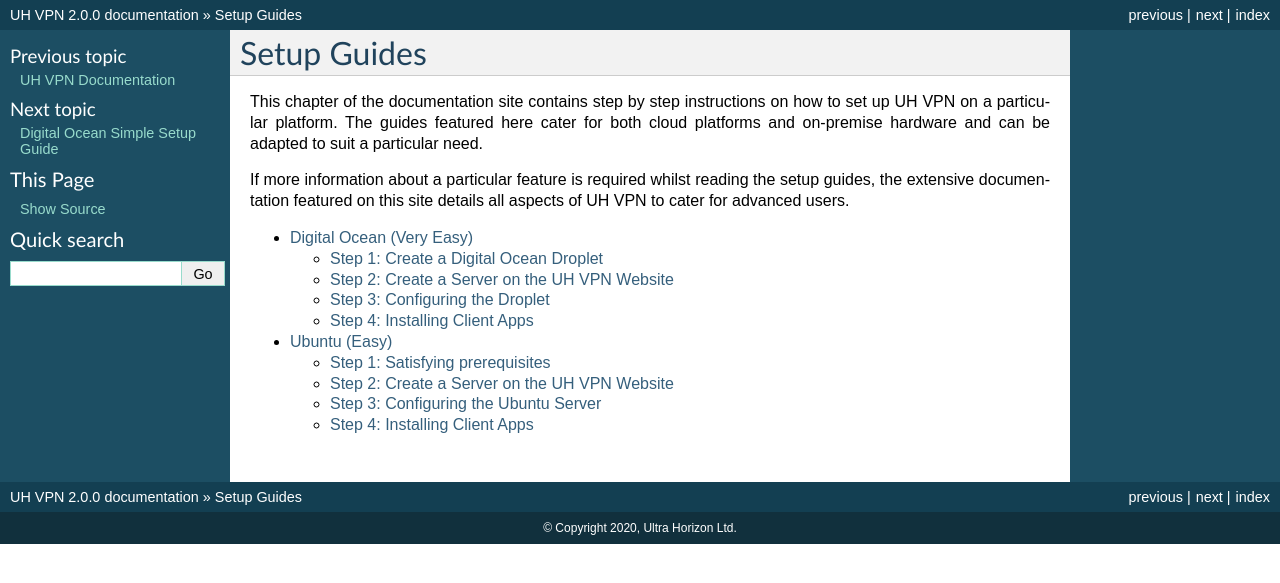
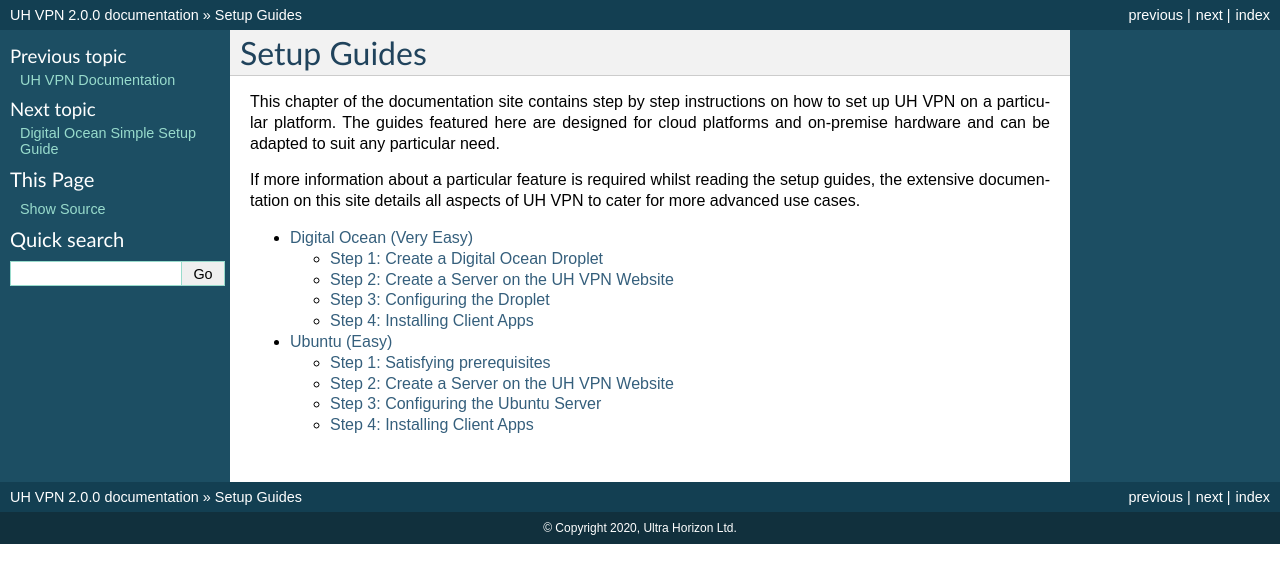
Before and after one commit to ultrahorizon/UH-VPN-Docs, a Sphinx documentation site: the page built from source/setup-guides/index.rst, in a window 1280 px wide. Shown: the top 583 px of the page. Built offline with Sphinx 7.4.7, drawn with Linux system fonts in a browser that asks for light colours.

Commit message:
Update setup guides main page

```diff
--- a/source/setup-guides/index.rst
+++ b/source/setup-guides/index.rst
@@ -2,11 +2,11 @@
 ~~~~~~~~~~~~
 
 This chapter of the documentation site contains step by step instructions on how to set up UH VPN on a particular
-platform. The guides featured here cater for both cloud platforms and on-premise hardware and can be adapted
-to suit a particular need.
+platform. The guides featured here are designed for cloud platforms and on-premise hardware and can be adapted
+to suit any particular need.
 
 If more information about a particular feature is required whilst reading the setup guides, the extensive
-documentation featured on this site details all aspects of UH VPN to cater for advanced users.
+documentation on this site details all aspects of UH VPN to cater for more advanced use cases.
 
 .. toctree::
     Digital Ocean (Very Easy) <../simple-setup>
```
